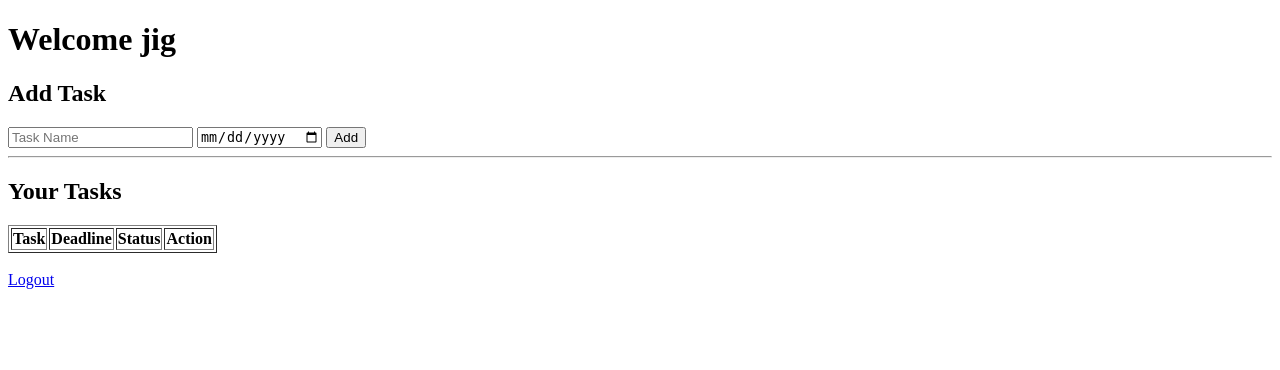
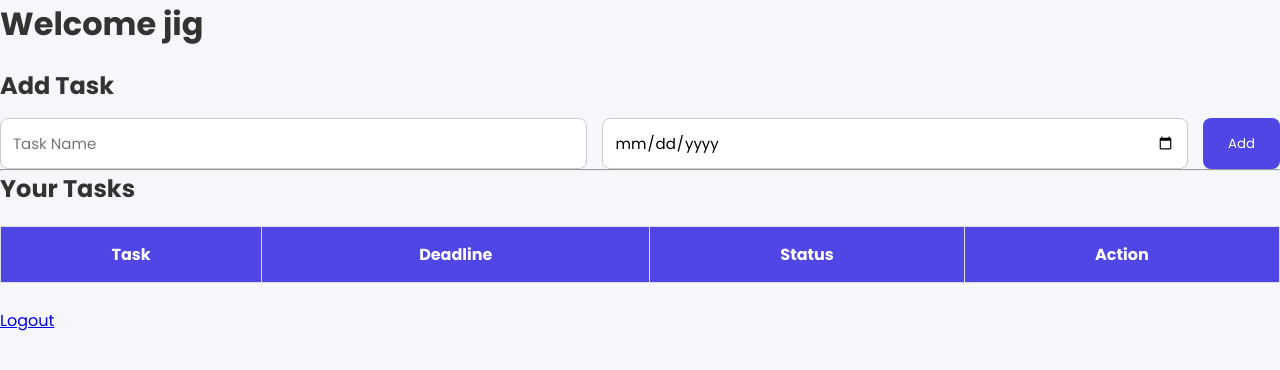
Before and after one commit to Jigyasa5/AI_Study_Plannr, a Flask app: page /dashboard in a window 1280 px wide. Shown: the top 370 px of the page. Run offline with Flask 3, Linux system fonts and the light colour scheme; a user stored in the database is signed in; data that the repository does not hold is empty.

Commit message:
Add css file

```diff
--- a/static/css/style.css
+++ b/static/css/style.css
@@ -0,0 +1,256 @@
+/* Google Font */
+@import url('https://fonts.googleapis.com/css2?family=Poppins:wght@300;400;500;600;700&display=swap');
+
+*{
+    margin:0;
+    padding:0;
+    box-sizing:border-box;
+    font-family:'Poppins',sans-serif;
+}
+
+body{
+    background:#f5f7fb;
+    color:#333;
+}
+
+/* Navbar */
+
+nav{
+    background:#4f46e5;
+    color:white;
+    padding:18px 50px;
+    display:flex;
+    justify-content:space-between;
+    align-items:center;
+}
+
+nav h2{
+    font-size:28px;
+}
+
+nav a{
+    color:white;
+    text-decoration:none;
+    margin-left:20px;
+    font-weight:500;
+}
+
+nav a:hover{
+    color:#ddd;
+}
+
+/* Container */
+
+.container{
+    width:90%;
+    max-width:1100px;
+    margin:40px auto;
+}
+
+/* Card */
+
+.card{
+    background:white;
+    padding:30px;
+    border-radius:12px;
+    box-shadow:0 5px 15px rgba(0,0,0,.1);
+    margin-bottom:25px;
+}
+
+/* Heading */
+
+h1{
+    margin-bottom:20px;
+}
+
+h2{
+    margin-bottom:15px;
+}
+
+/* Form */
+
+form{
+    display:flex;
+    flex-wrap:wrap;
+    gap:15px;
+}
+
+input,
+select{
+    flex:1;
+    min-width:200px;
+    padding:12px;
+    border:1px solid #ccc;
+    border-radius:8px;
+    font-size:15px;
+}
+
+button{
+    padding:12px 25px;
+    background:#4f46e5;
+    color:white;
+    border:none;
+    border-radius:8px;
+    cursor:pointer;
+    transition:.3s;
+}
+
+button:hover{
+    background:#4338ca;
+}
+
+/* Table */
+
+table{
+    width:100%;
+    border-collapse:collapse;
+    margin-top:20px;
+    background:white;
+}
+
+table th{
+    background:#4f46e5;
+    color:white;
+}
+
+table th,
+table td{
+    padding:15px;
+    border:1px solid #ddd;
+    text-align:center;
+}
+
+table tr:nth-child(even){
+    background:#f9f9f9;
+}
+
+/* Buttons */
+
+.btn{
+    display:inline-block;
+    padding:8px 16px;
+    border-radius:6px;
+    text-decoration:none;
+    color:white;
+    margin:2px;
+}
+
+.complete{
+    background:#16a34a;
+}
+
+.complete:hover{
+    background:#15803d;
+}
+
+.delete{
+    background:#dc2626;
+}
+
+.delete:hover{
+    background:#b91c1c;
+}
+
+/* Home */
+
+.hero{
+    text-align:center;
+    padding:100px 20px;
+}
+
+.hero h1{
+    font-size:50px;
+    color:#4f46e5;
+}
+
+.hero p{
+    margin:20px 0;
+    font-size:18px;
+    color:#666;
+}
+
+.hero a{
+    display:inline-block;
+    margin:10px;
+    padding:12px 30px;
+    background:#4f46e5;
+    color:white;
+    border-radius:8px;
+    text-decoration:none;
+}
+
+.hero a:hover{
+    background:#4338ca;
+}
+
+/* Login & Signup */
+
+.auth-box{
+    width:400px;
+    margin:80px auto;
+    background:white;
+    padding:35px;
+    border-radius:12px;
+    box-shadow:0 5px 15px rgba(0,0,0,.1);
+}
+
+.auth-box h2{
+    text-align:center;
+    margin-bottom:25px;
+}
+
+.auth-box input{
+    width:100%;
+    margin-bottom:15px;
+}
+
+.auth-box button{
+    width:100%;
+}
+
+/* Dashboard Cards */
+
+.stats{
+    display:grid;
+    grid-template-columns:repeat(auto-fit,minmax(220px,1fr));
+    gap:20px;
+    margin-bottom:25px;
+}
+
+.stat-card{
+    background:white;
+    padding:25px;
+    border-radius:12px;
+    box-shadow:0 5px 15px rgba(0,0,0,.1);
+}
+
+.stat-card h3{
+    color:#555;
+}
+
+.stat-card h1{
+    margin-top:10px;
+    color:#4f46e5;
+}
+
+/* Responsive */
+
+@media(max-width:768px){
+
+nav{
+    flex-direction:column;
+}
+
+form{
+    flex-direction:column;
+}
+
+.auth-box{
+    width:90%;
+}
+
+.hero h1{
+    font-size:36px;
+}
+
+}
--- a/templates/dashboard.html
+++ b/templates/dashboard.html
@@ -2,6 +2,7 @@
 <html>
 <head>
     <title>Dashboard</title>
+    <link rel="stylesheet" href="{{ url_for('static', filename='css/style.css') }}">
 </head>
 
 <body>
--- a/templates/index.html
+++ b/templates/index.html
@@ -2,6 +2,7 @@
 <html>
 <head>
     <title>AI Study Planner</title>
+    <link rel="stylesheet" href="{{ url_for('static', filename='css/style.css') }}">
 </head>
 
 <body>
--- a/templates/login.html
+++ b/templates/login.html
@@ -2,6 +2,7 @@
 <html>
 <head>
     <title>Login</title>
+    <link rel="stylesheet" href="{{ url_for('static', filename='css/style.css') }}">
 </head>
 
 <body>
--- a/templates/signup.html
+++ b/templates/signup.html
@@ -2,6 +2,7 @@
 <html>
 <head>
     <title>Signup</title>
+    <link rel="stylesheet" href="{{ url_for('static', filename='css/style.css') }}">
 </head>
 <body>
 
--- a/templates/study_planner.html
+++ b/templates/study_planner.html
@@ -2,6 +2,7 @@
 <html>
 <head>
     <title>Study Planner</title>
+    <link rel="stylesheet" href="{{ url_for('static', filename='css/style.css') }}">
 </head>
 <body>
 
--- a/templates/view_plan.html
+++ b/templates/view_plan.html
@@ -2,6 +2,7 @@
 <html>
 <head>
     <title>Study Plan</title>
+    <link rel="stylesheet" href="{{ url_for('static', filename='css/style.css') }}">
 </head>
 
 <body>
```
Also changed, not shown: database.db.
